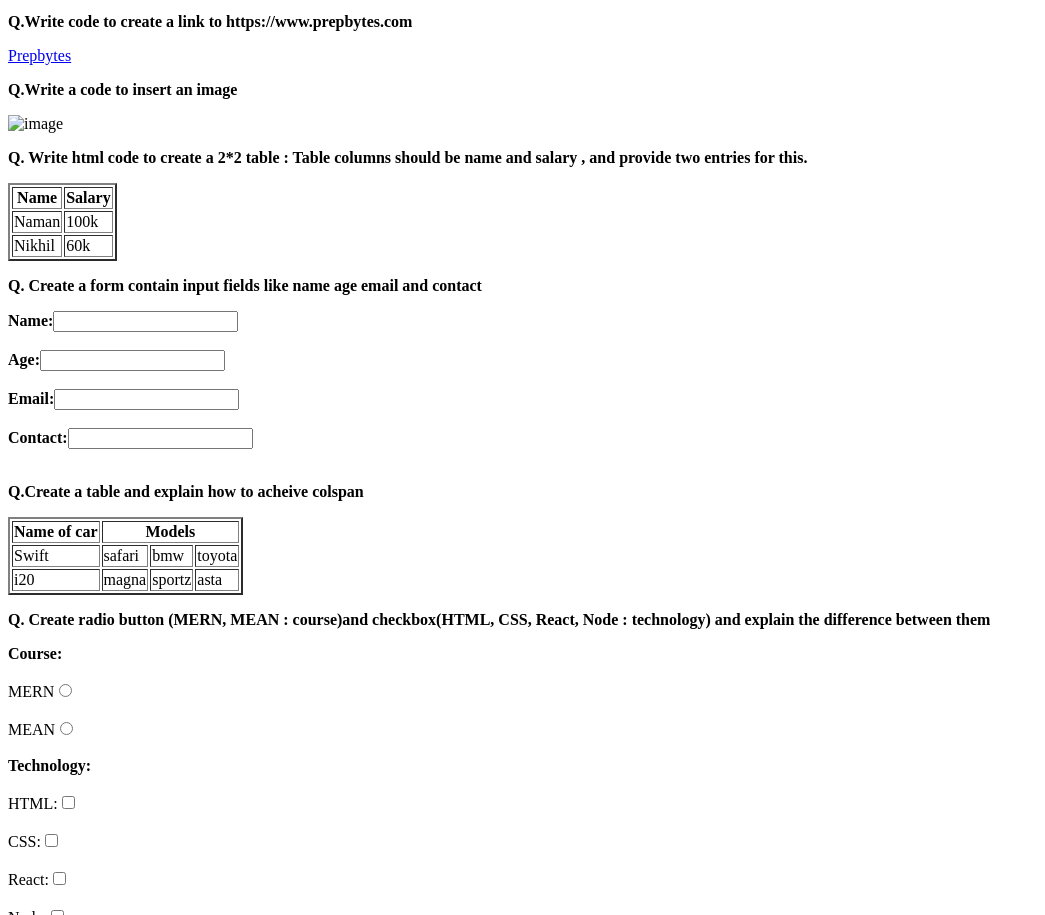
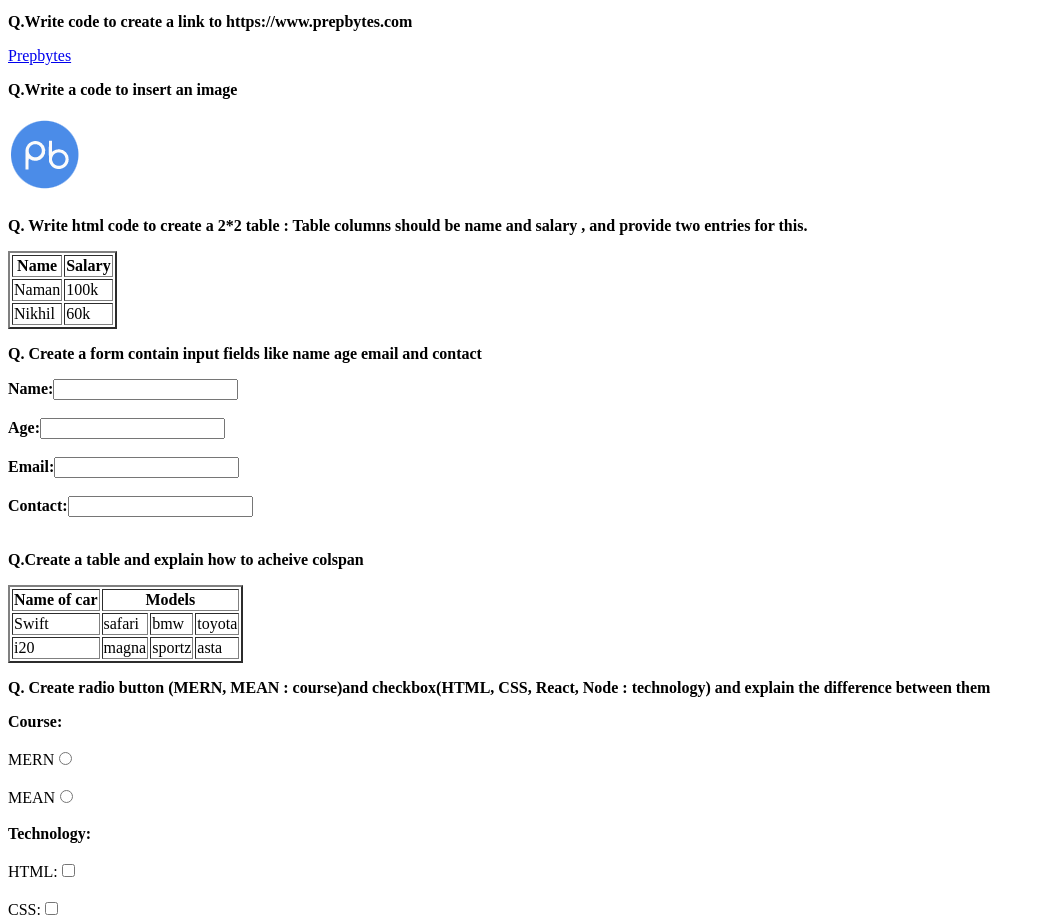
Before and after one commit to sahuabhishek98/html_interview, a plain HTML site: page index.html in a window 1280 px wide. Shown: the part 1071-1986 px from the top of the page, without its empty margins (0-1045 px from the left). Drawn offline with Linux system fonts and the light colour scheme.

Commit message:
Update index.html

```diff
--- a/index.html
+++ b/index.html
@@ -52,7 +52,7 @@
  <p><b>Q.Write code to create a link to https://www.prepbytes.com</b></p>
  <a href="https://www.prepbytes.com" target="_blank">Prepbytes</a>
  <P><b>Q.Write a code to insert an image </b></P>
- <img src="blackball.jpg"alt="image">
+ <img src="black.jpg"alt="image">
  <p><b>Q. Write html code to create a 2*2 table : Table columns should be name and salary , and provide two entries for this.</b></p>
     <table border="2">
         <tr><th>Name</th>
```
